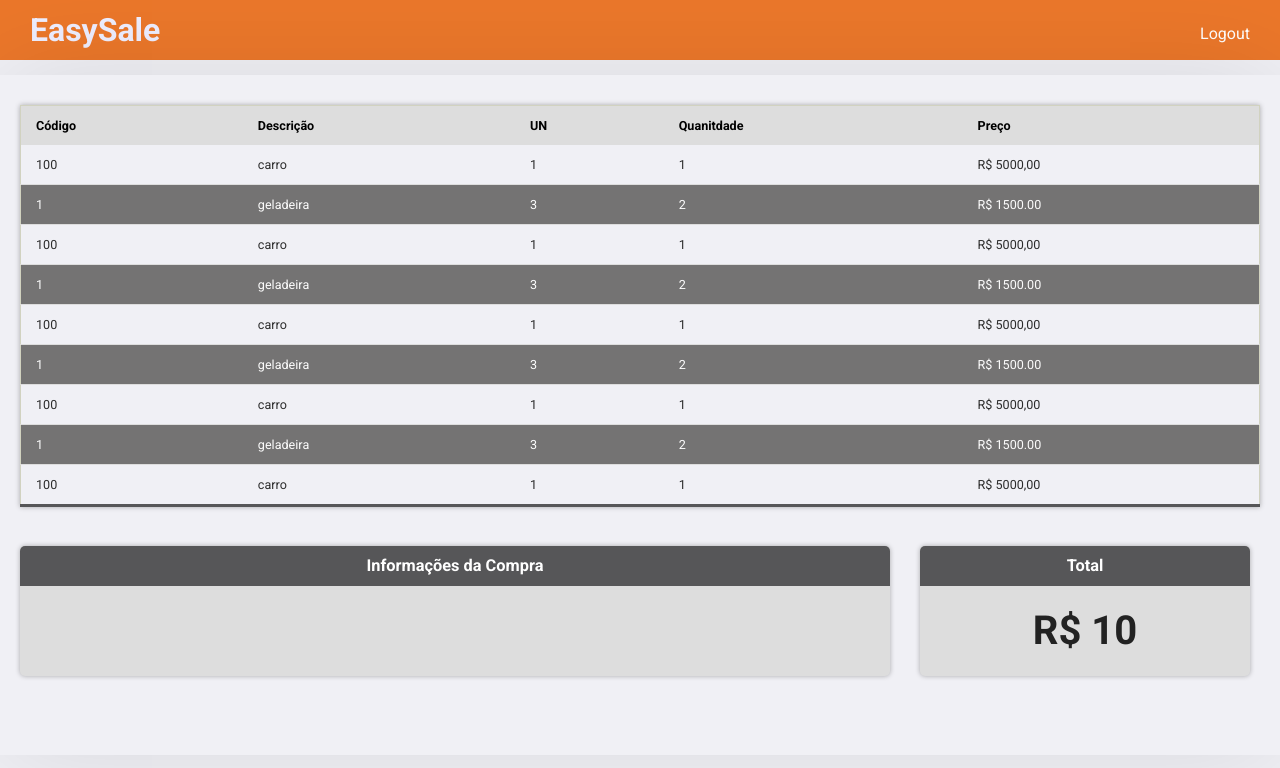
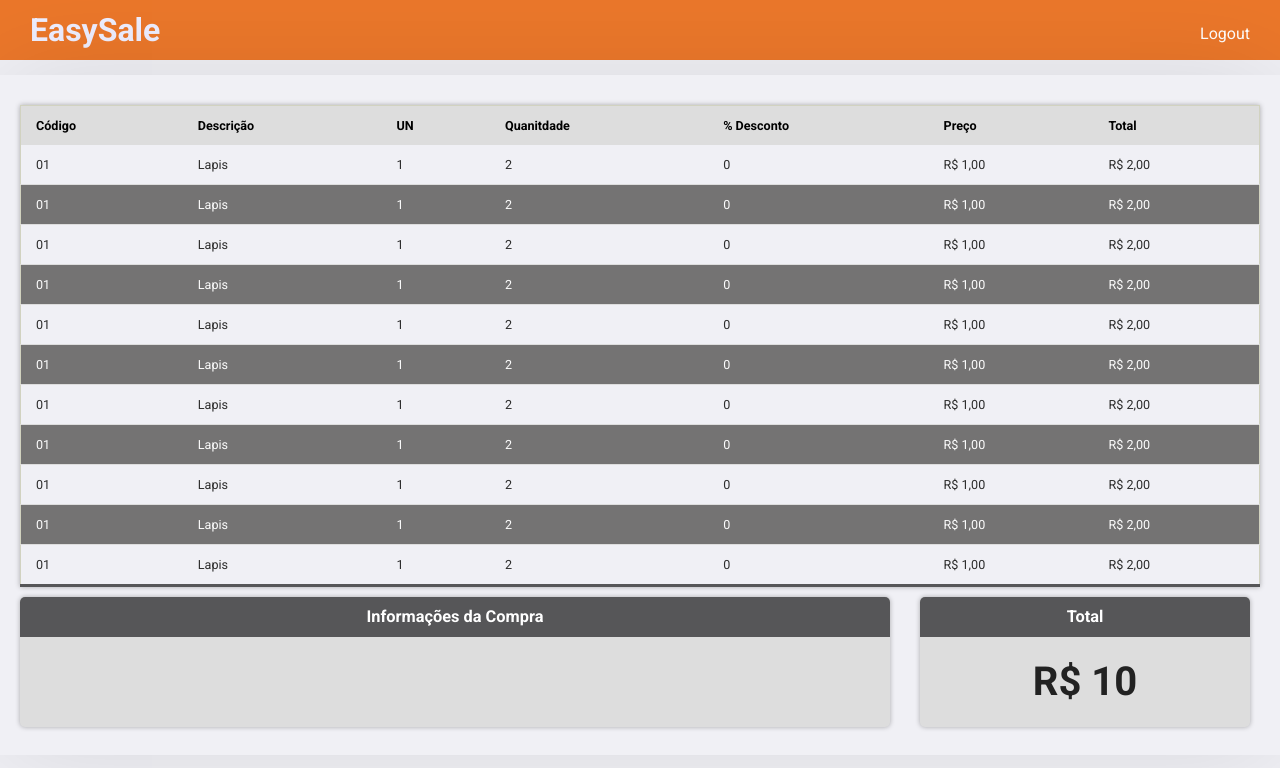
Before and after one commit to tilherme/EasySale, a React (Create React App) app: page /main in a window 1280 px wide. Shown: the top 768 px of the page. Built offline with nearby package versions, Linux system fonts and the light colour scheme.

Commit message:
Inclusion of new columns in the grid

```diff
--- a/src/components/Grid/index.js
+++ b/src/components/Grid/index.js
@@ -12,73 +12,111 @@ export default function Grid() {
             <th>Descrição</th>
             <th>UN</th>
             <th>Quanitdade</th>
+            <th>% Desconto</th>
             <th>Preço</th>
+            <th>Total</th>
           </tr>
         </thead>
 
         <tbody>
           <tr>
-            <td>100</td>
-            <td>carro</td>
+            <td>01</td>
+            <td>Lapis</td>
             <td>1</td>
-            <td>1</td>
-            <td>R$ 5000,00</td>
+            <td>2</td>
+            <td>0</td>
+            <td>R$ 1,00</td>
+            <td>R$ 2,00</td>
           </tr>
           <tr>
+            <td>01</td>
+            <td>Lapis</td>
             <td>1</td>
-            <td>geladeira</td>
-            <td>3</td>
             <td>2</td>
-            <td>R$ 1500.00</td>
+            <td>0</td>
+            <td>R$ 1,00</td>
+            <td>R$ 2,00</td>
           </tr>
           <tr>
-            <td>100</td>
-            <td>carro</td>
+            <td>01</td>
+            <td>Lapis</td>
             <td>1</td>
-            <td>1</td>
-            <td>R$ 5000,00</td>
+            <td>2</td>
+            <td>0</td>
+            <td>R$ 1,00</td>
+            <td>R$ 2,00</td>
           </tr>
           <tr>
+            <td>01</td>
+            <td>Lapis</td>
             <td>1</td>
-            <td>geladeira</td>
-            <td>3</td>
             <td>2</td>
-            <td>R$ 1500.00</td>
+            <td>0</td>
+            <td>R$ 1,00</td>
+            <td>R$ 2,00</td>
           </tr>
           <tr>
-            <td>100</td>
-            <td>carro</td>
+            <td>01</td>
+            <td>Lapis</td>
             <td>1</td>
-            <td>1</td>
-            <td>R$ 5000,00</td>
+            <td>2</td>
+            <td>0</td>
+            <td>R$ 1,00</td>
+            <td>R$ 2,00</td>
           </tr>
           <tr>
+            <td>01</td>
+            <td>Lapis</td>
             <td>1</td>
-            <td>geladeira</td>
-            <td>3</td>
             <td>2</td>
-            <td>R$ 1500.00</td>
+            <td>0</td>
+            <td>R$ 1,00</td>
+            <td>R$ 2,00</td>
           </tr>
           <tr>
-            <td>100</td>
-            <td>carro</td>
+            <td>01</td>
+            <td>Lapis</td>
             <td>1</td>
-            <td>1</td>
-            <td>R$ 5000,00</td>
+            <td>2</td>
+            <td>0</td>
+            <td>R$ 1,00</td>
+            <td>R$ 2,00</td>
           </tr>
           <tr>
+            <td>01</td>
+            <td>Lapis</td>
             <td>1</td>
-            <td>geladeira</td>
-            <td>3</td>
             <td>2</td>
-            <td>R$ 1500.00</td>
+            <td>0</td>
+            <td>R$ 1,00</td>
+            <td>R$ 2,00</td>
           </tr>
           <tr>
-            <td>100</td>
-            <td>carro</td>
+            <td>01</td>
+            <td>Lapis</td>
             <td>1</td>
+            <td>2</td>
+            <td>0</td>
+            <td>R$ 1,00</td>
+            <td>R$ 2,00</td>
+          </tr>
+          <tr>
+            <td>01</td>
+            <td>Lapis</td>
             <td>1</td>
-            <td>R$ 5000,00</td>
+            <td>2</td>
+            <td>0</td>
+            <td>R$ 1,00</td>
+            <td>R$ 2,00</td>
+          </tr>
+          <tr>
+            <td>01</td>
+            <td>Lapis</td>
+            <td>1</td>
+            <td>2</td>
+            <td>0</td>
+            <td>R$ 1,00</td>
+            <td>R$ 2,00</td>
           </tr>
         </tbody>
 
```
